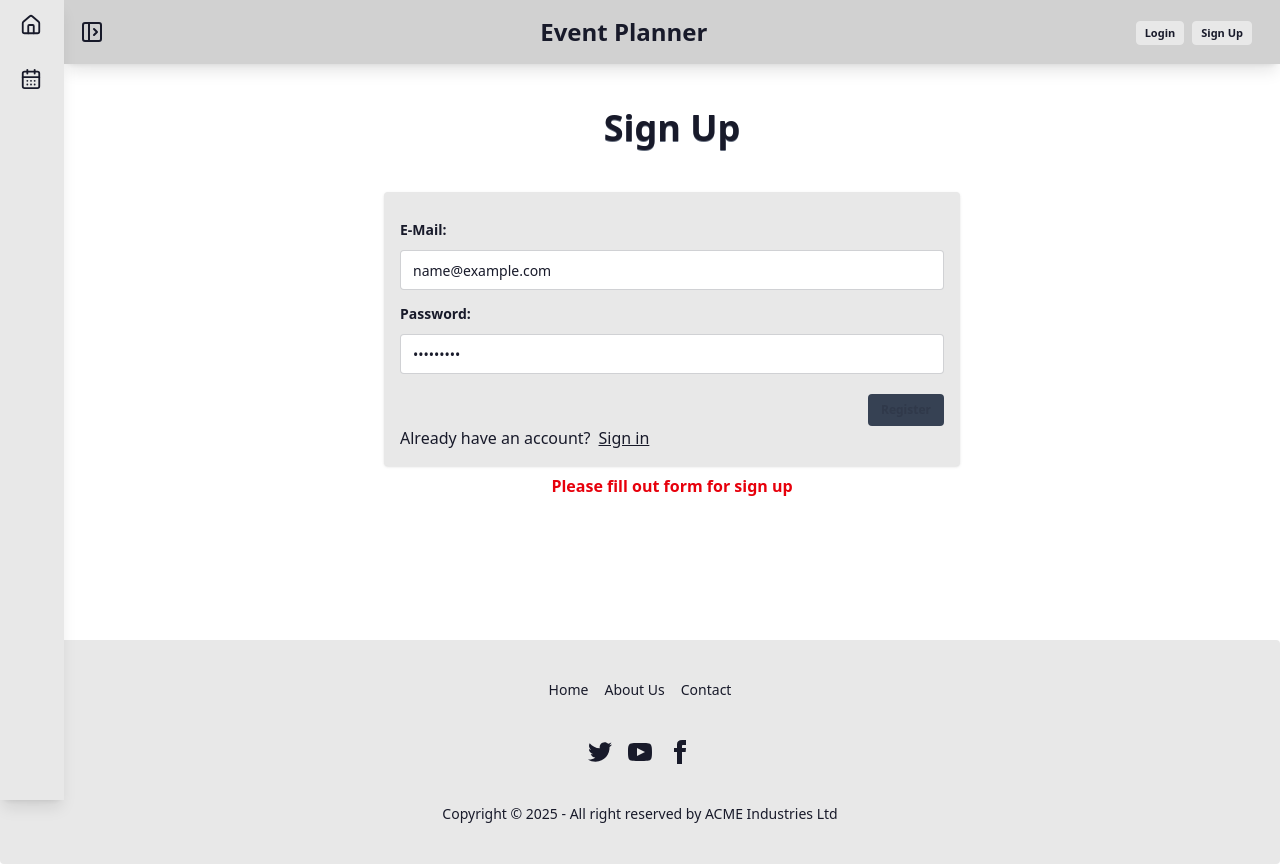
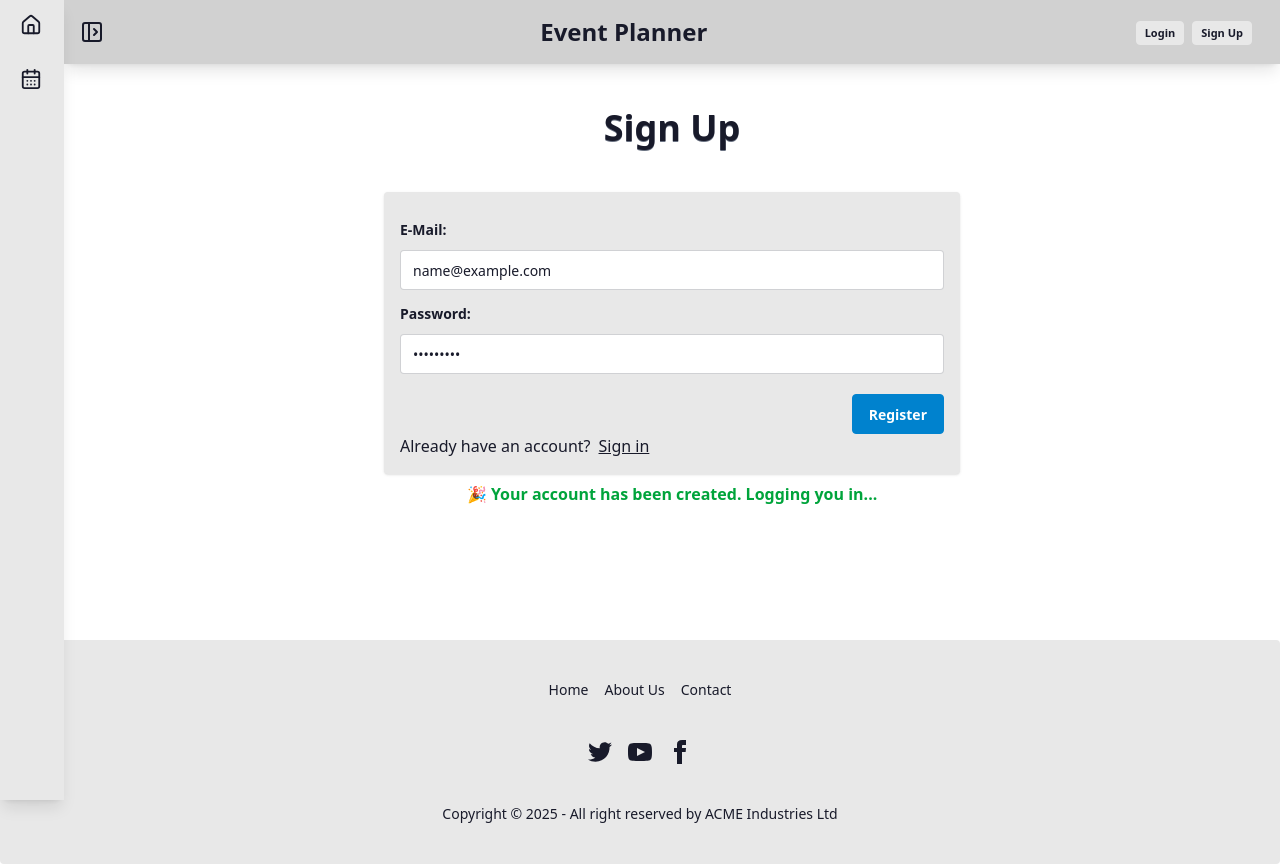
Before and after one commit to GittyX3b/wbs-project_6, a React app in the folder frontend/: page /signup in a window 1280 px wide. Both pictures are taken after typing "name@example.com", "Sample123" into the empty fields and a click on the button "Register". Built offline with nearby package versions, Linux system fonts and the light colour scheme; no server answers; the HTML template or start-up script is replaced by a standard one.

Commit message:
log in user automatically after sign up (#34)

```diff
--- a/frontend/src/pages/SignUp.tsx
+++ b/frontend/src/pages/SignUp.tsx
@@ -19,7 +19,7 @@ type SignUpState =
 export function SignUp() {
   const [signUpState, setSignUpState] = useState((): SignUpState => "init");
   const [redirect, SetRedirect] = useState("");
-  const { user } = useAuth();
+  const { user, login } = useAuth();
   const navigate = useNavigate();
 
   useEffect(() => {
@@ -28,32 +28,30 @@ export function SignUp() {
 
   function submitSignUp(event: FormEvent<HTMLFormElement>) {
     event.preventDefault();
+
+    const email = event.currentTarget.email.value.trim();
+    const password = event.currentTarget.password.value.trim();
+
     console.log("Sign Up Submit Event");
 
-    console.log(event.currentTarget.password.value);
+    // console.log(event.currentTarget.password.value);
     let newSignUpState: SignUpState = "init";
 
-    if (event.currentTarget.email.value.length === 0)
-      newSignUpState = "noEmail";
-    else if (event.currentTarget.password.value.length === 0)
-      newSignUpState = "noPass";
-    else if (event.currentTarget.password.value.length < 8)
-      newSignUpState = "passTooShort";
+    if (email.length === 0) newSignUpState = "noEmail";
+    else if (password.length === 0) newSignUpState = "noPass";
+    else if (password.length < 8) newSignUpState = "passTooShort";
 
     setSignUpState(newSignUpState);
-    console.log("signUpState:", newSignUpState);
-    console.log("email", event.currentTarget.email.value);
-    console.log("pass:", event.currentTarget.password.value);
+    // console.log("signUpState:", newSignUpState);
+    // console.log("email", event.currentTarget.email.value);
+    // console.log("pass:", event.currentTarget.password.value);
     if (newSignUpState !== "init") {
       console.log("Returned");
       return;
     }
 
     setSignUpState("fetching");
-    addUser(
-      event.currentTarget.email.value,
-      event.currentTarget.password.value
-    ).then((data) => {
+    addUser(email, password).then((data) => {
       /* Error case: Response Code 400, 409 */
       if ("error" in data) {
         console.error("Error Case:", data);
@@ -61,8 +59,11 @@ export function SignUp() {
         else setSignUpState("badRequest");
         /* Success: Response Code 200 */
       } else {
-        console.log("Success case:", data);
+        // console.log("Success case:", data);
+        setSignUpState("success");
         SetRedirect("signin");
+
+        setTimeout(() => login(email, password), 1000);
       }
     });
   }
@@ -122,18 +123,21 @@ export function SignUp() {
             </Link>
           </p>
         </div>
+        {signUpState === "success" && (
+          <p className="text-success font-bold mt-2">
+            🎉 Your account has been created. Logging you in...
+          </p>
+        )}
         <p className="text-red-600 font-bold mt-2">
           {signUpState === "userExist"
             ? "⚠️ User already exists ⚠️"
             : signUpState === "badRequest" || signUpState === "passTooShort"
               ? "⚠️ Password too short! At least 8 characters ⚠️"
-              : signUpState === "success"
-                ? "Sign up successful!"
-                : signUpState === "noEmail"
-                  ? "⚠️ Please enter E-Mail address ⚠️"
-                  : signUpState === "noPass"
-                    ? "⚠️ Please enter password with at least 8 characters ⚠️"
-                    : "Please fill out form for sign up"}
+              : signUpState === "noEmail"
+                ? "⚠️ Please enter E-Mail address ⚠️"
+                : signUpState === "noPass"
+                  ? "⚠️ Please enter password with at least 8 characters ⚠️"
+                  : ""}
         </p>
       </div>
     </>
```
